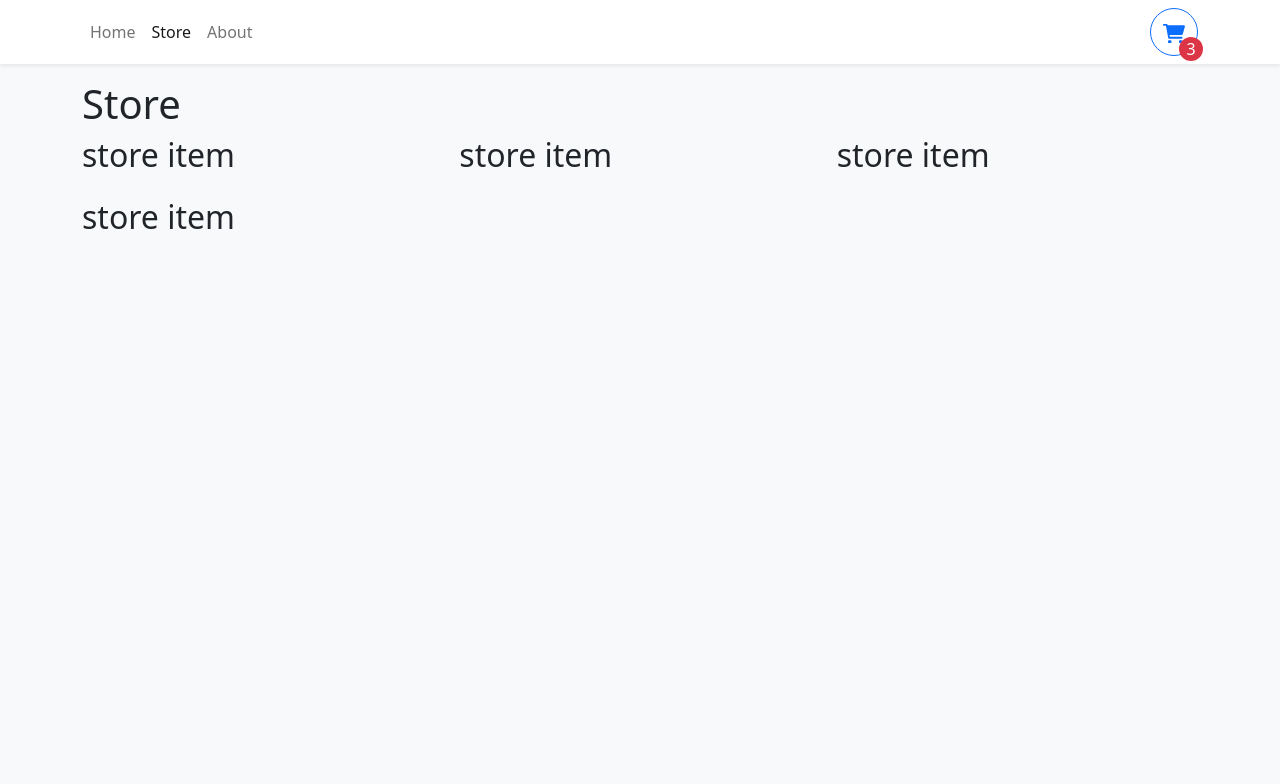
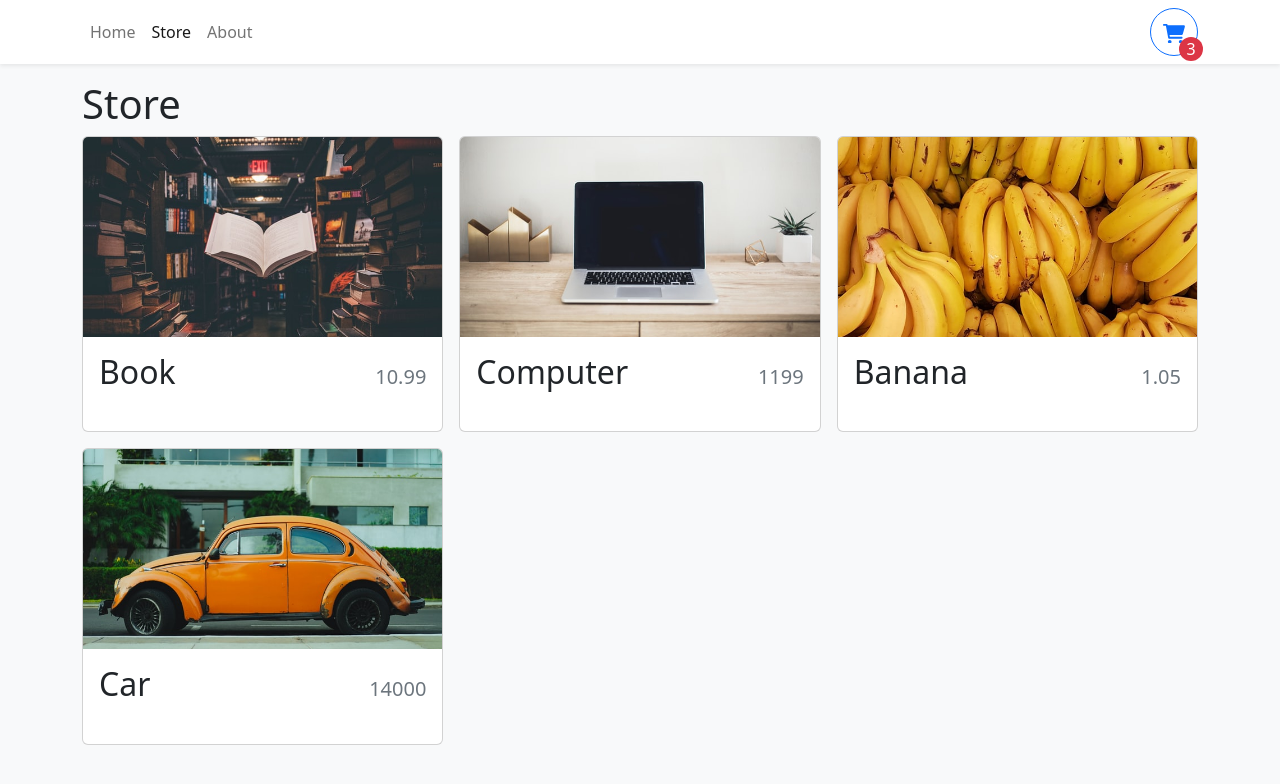
Before and after one commit to edo979/shopping-cart, a React (Vite) app: page /store in a window 1280 px wide. Shown: the top 784 px of the page. Built offline with nearby package versions, Linux system fonts and the light colour scheme.

Commit message:
bacis style for StoreItem comp

```diff
--- a/src/components/StoreItem.tsx
+++ b/src/components/StoreItem.tsx
@@ -1,3 +1,5 @@
+import { Card } from 'react-bootstrap'
+
 type StoreItemsProps = {
   id: number
   name: string
@@ -6,5 +8,20 @@ type StoreItemsProps = {
 }
 
 export function StoreItem({ id, name, price, imgUrl }: StoreItemsProps) {
-  return <h2>store item</h2>
+  return (
+    <Card>
+      <Card.Img
+        variant="top"
+        src={imgUrl}
+        height="200px"
+        style={{ objectFit: 'cover' }}
+      />
+      <Card.Body className="d-flex flex-column">
+        <Card.Title className="d-flex justify-content-between align-items-baseline mb-4">
+          <span className="fs-2">{name}</span>
+          <span className="ms-2 text-muted">{price}</span>
+        </Card.Title>
+      </Card.Body>
+    </Card>
+  )
 }
--- a/src/data/items.json
+++ b/src/data/items.json
@@ -3,24 +3,24 @@
     "id": 1,
     "name": "Book",
     "price": 10.99,
-    "imgUrl": "/imgs/book.jpg"
+    "imgUrl": "/images/book.jpg"
   },
   {
     "id": 2,
     "name": "Computer",
     "price": 1199,
-    "imgUrl": "/imgs/computer.jpg"
+    "imgUrl": "/images/computer.jpg"
   },
   {
     "id": 3,
     "name": "Banana",
     "price": 1.05,
-    "imgUrl": "/imgs/banana.jpg"
+    "imgUrl": "/images/banana.jpg"
   },
   {
     "id": 4,
     "name": "Car",
     "price": 14000,
-    "imgUrl": "/imgs/car.jpg"
+    "imgUrl": "/images/car.jpg"
   }
 ]
```
